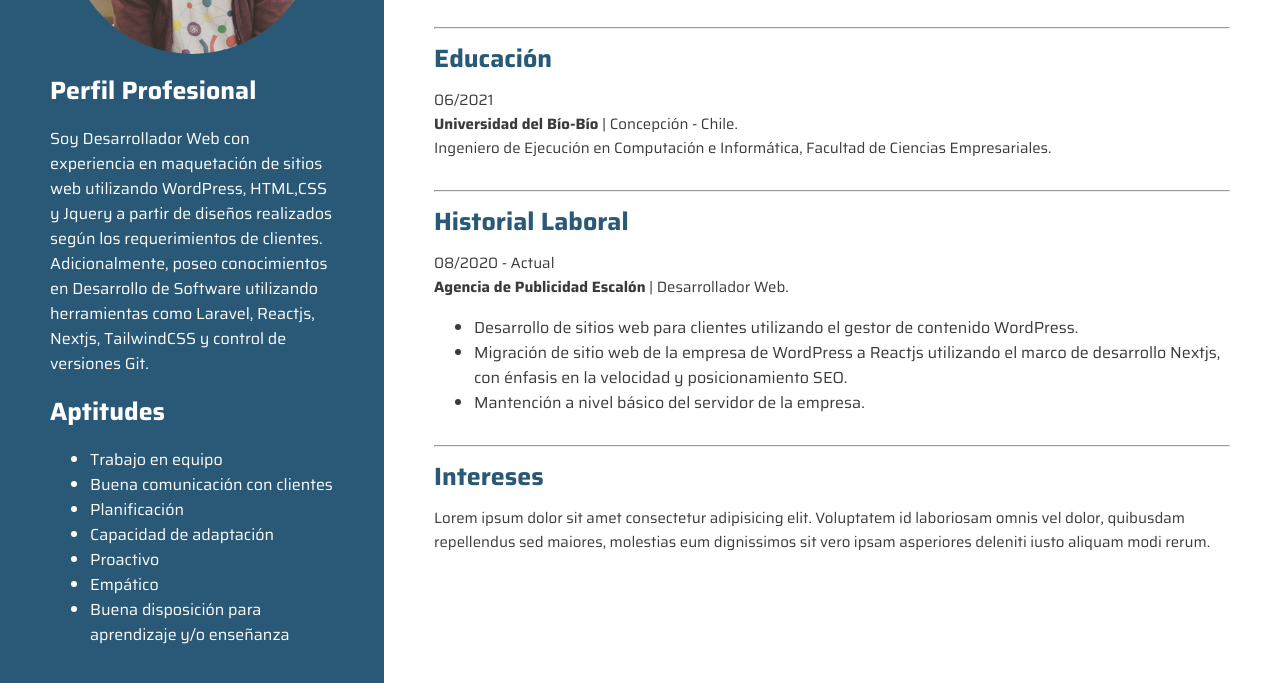
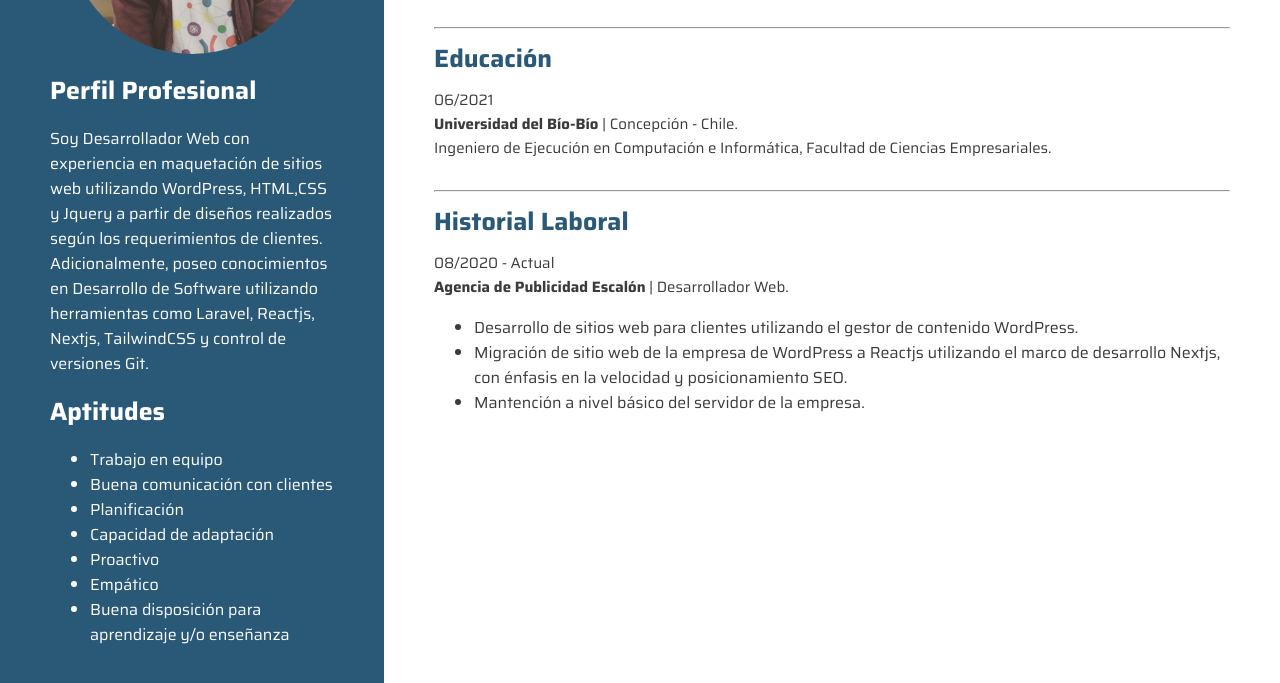
Before and after one commit to AlainMoragaVargas/mi-curriculum, a plain HTML site: page index.html in a window 1280 px wide. Shown: the part 216-899 px from the top of the page. Drawn offline with Linux system fonts and the light colour scheme.

Commit message:
Update index.html

```diff
--- a/index.html
+++ b/index.html
@@ -116,19 +116,6 @@
             </p>
           </div>
         </section>
-        <div class="separator">
-          <hr>
-        </div>
-        <section class="work">
-          <div class="work-title-container">
-            <span>Intereses</span>
-          </div>
-          <div class="work-content-container">
-            <p class="details">
-              Lorem ipsum dolor sit amet consectetur adipisicing elit. Voluptatem id laboriosam omnis vel dolor, quibusdam repellendus sed maiores, molestias eum dignissimos sit vero ipsam asperiores deleniti iusto aliquam modi rerum.
-            </p>
-          </div>
-        </section>
       </div>
     </div>
   </main>
```
